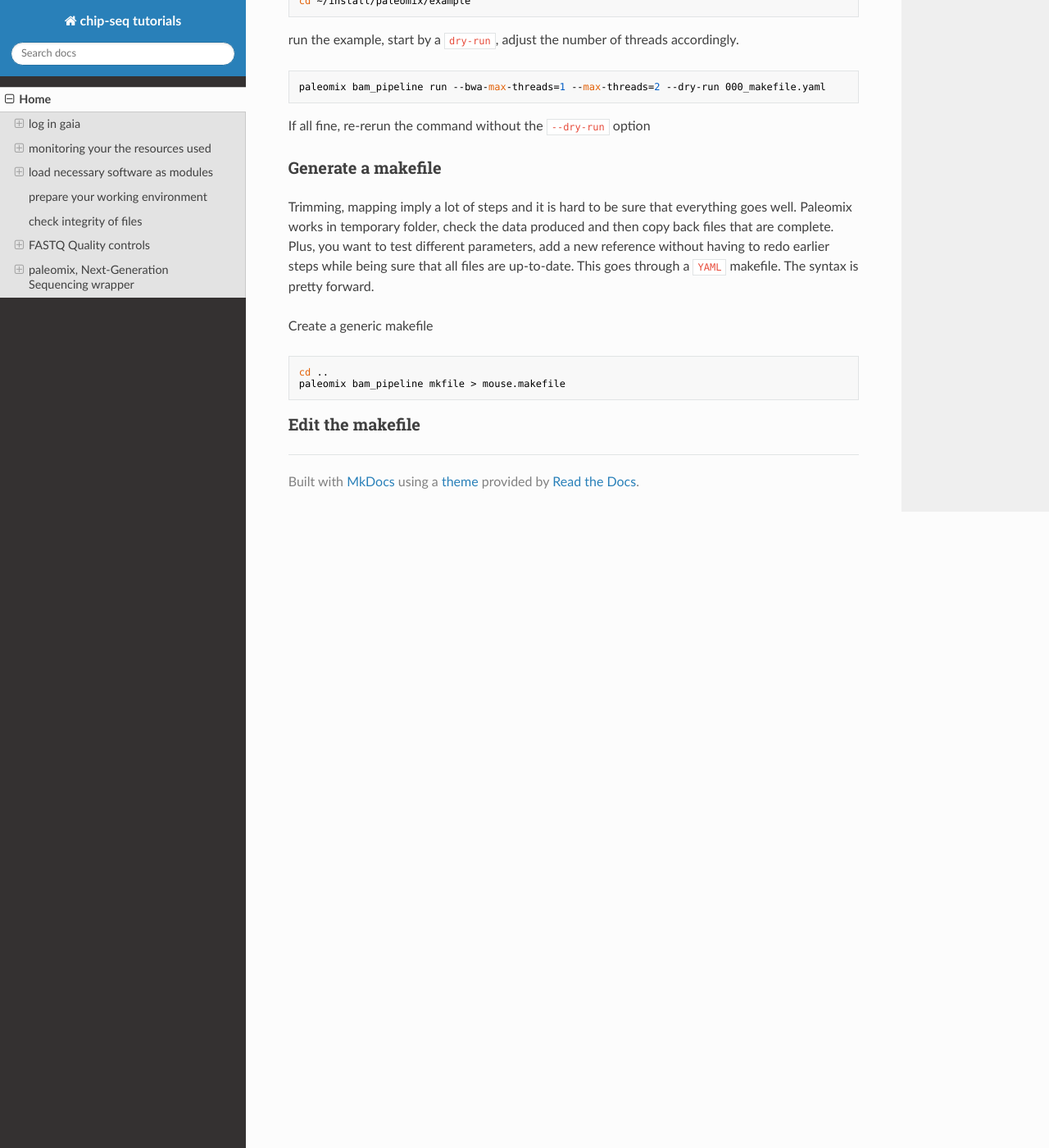
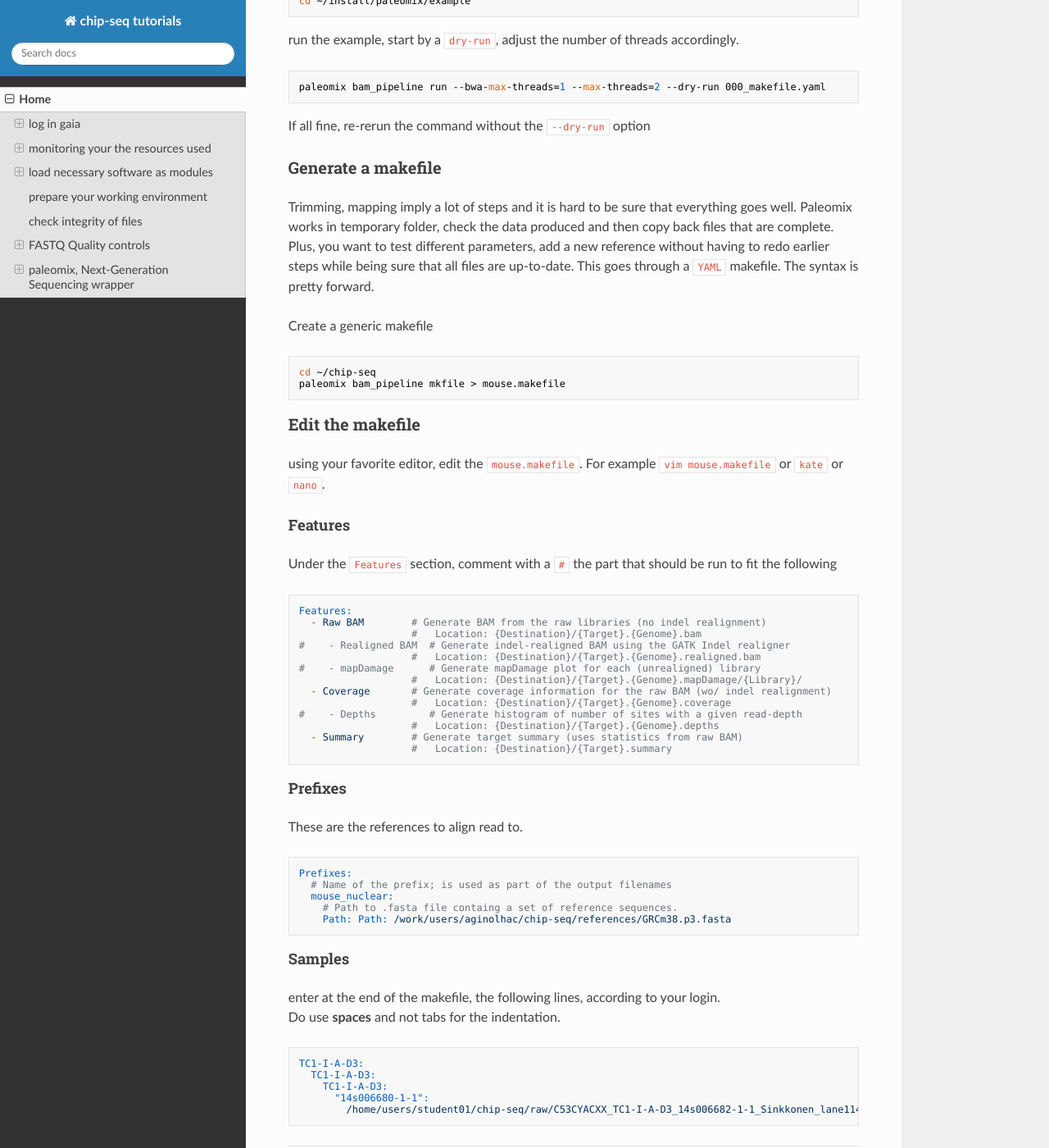
Before and after one commit to ginolhac/chip-seq, an MkDocs documentation site: the page built from docs/index.md, in a window 1280 px wide and 1400 px high, scrolled down 4563 px. Shown: the whole window at 82% size. Built offline with MkDocs 1.6.1, drawn with Linux system fonts in a browser that asks for light colours; nearby versions of some CDN libraries; old or Windows-style settings are respelled for this version of MkDocs.

Commit message:
more on paleomix

````diff
--- a/docs/index.md
+++ b/docs/index.md
@@ -206,8 +206,55 @@ Trimming, mapping imply a lot of steps and it is hard to be sure that everything
 
 Create a generic makefile
 ```
-cd ..
+cd ~/chip-seq
 paleomix bam_pipeline mkfile > mouse.makefile
 ```
 
 ### Edit the makefile
+
+using your favorite editor, edit the `mouse.makefile`. For example `vim mouse.makefile` or `kate` or `nano`.
+
+#### Features
+
+Under the `Features` section, comment with a `#` the part that should be run to fit the following
+```
+Features:
+  - Raw BAM        # Generate BAM from the raw libraries (no indel realignment)
+                   #   Location: {Destination}/{Target}.{Genome}.bam
+#    - Realigned BAM  # Generate indel-realigned BAM using the GATK Indel realigner
+                   #   Location: {Destination}/{Target}.{Genome}.realigned.bam
+#    - mapDamage      # Generate mapDamage plot for each (unrealigned) library
+                   #   Location: {Destination}/{Target}.{Genome}.mapDamage/{Library}/
+  - Coverage       # Generate coverage information for the raw BAM (wo/ indel realignment)
+                   #   Location: {Destination}/{Target}.{Genome}.coverage
+#    - Depths         # Generate histogram of number of sites with a given read-depth
+                   #   Location: {Destination}/{Target}.{Genome}.depths
+  - Summary        # Generate target summary (uses statistics from raw BAM)
+                   #   Location: {Destination}/{Target}.summary
+```
+
+#### Prefixes
+
+These are the references to align read to.
+
+```
+Prefixes:
+  # Name of the prefix; is used as part of the output filenames
+  mouse_nuclear:
+    # Path to .fasta file containg a set of reference sequences.
+    Path: Path: /work/users/aginolhac/chip-seq/references/GRCm38.p3.fasta
+```
+
+
+#### Samples
+
+enter at the end of the makefile, the following lines, according to your login.
+Do use **spaces** and not tabs for the indentation.
+
+```
+TC1-I-A-D3:
+  TC1-I-A-D3:
+    TC1-I-A-D3:
+      "14s006680-1-1":
+        /home/users/student01/chip-seq/raw/C53CYACXX_TC1-I-A-D3_14s006682-1-1_Sinkkonen_lane114s006682_sequence.txt.gz
+```
````
